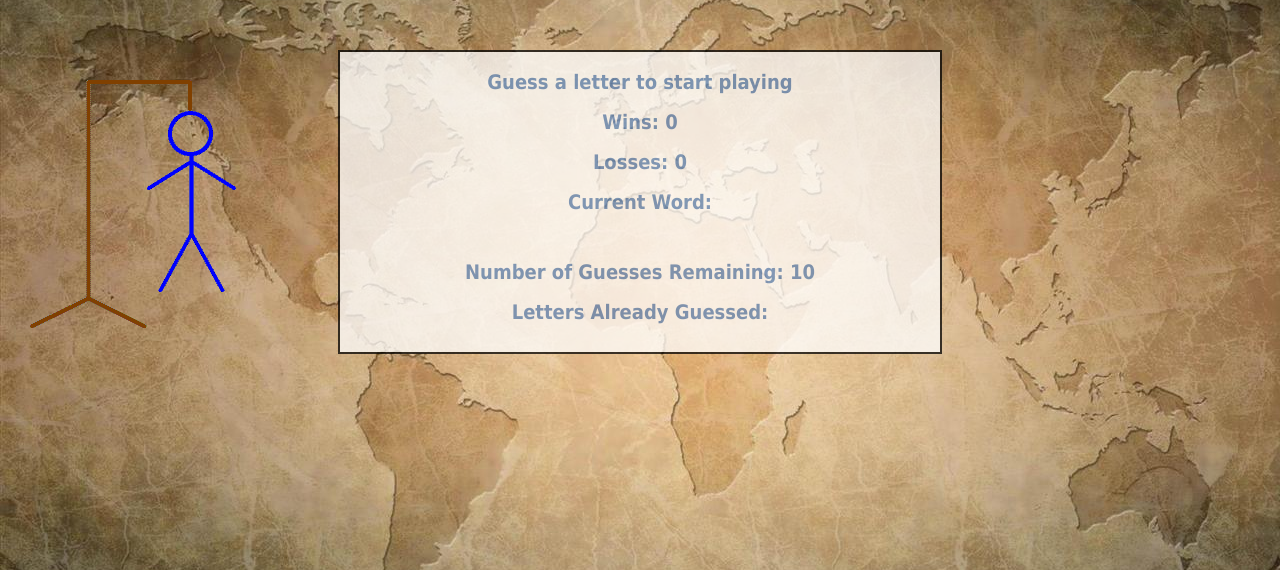
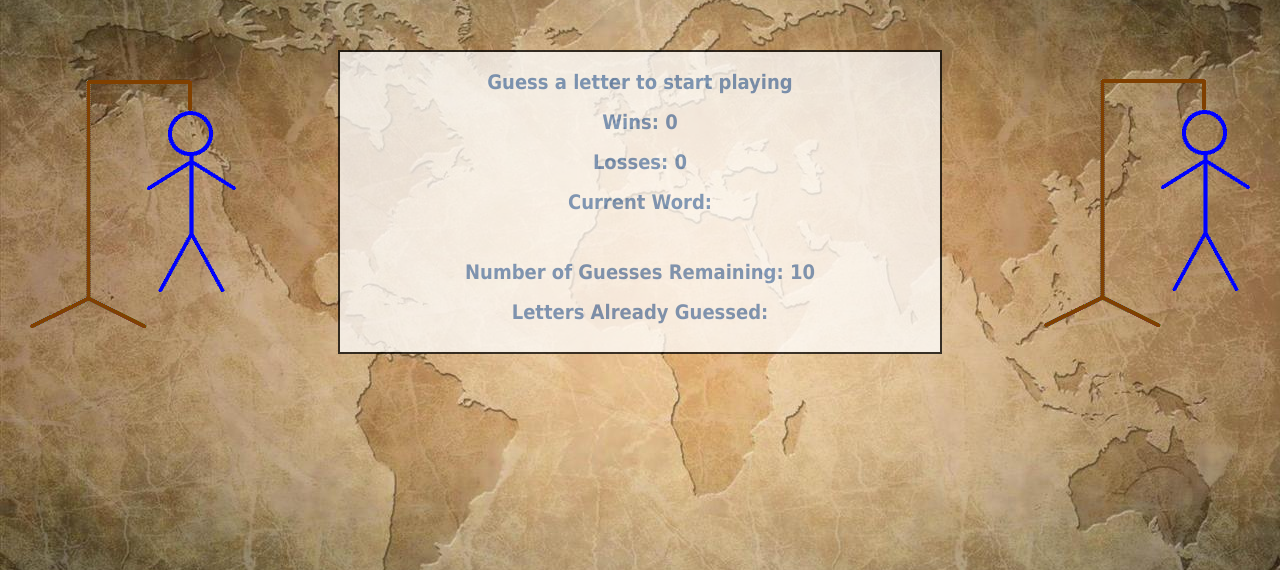
Before and after one commit to rparker24/hangman, a PHP site: page / in a window 1280 px wide. Shown: the part 107-677 px from the top of the page. Run offline with PHP 8.4, Linux system fonts and the light colour scheme.

Commit message:
added image to right side

```diff
--- a/assets/css/style.css
+++ b/assets/css/style.css
@@ -1,9 +1,5 @@
 html {
 	margin: 0 auto;
-}
-
-* {
-
 }
 
 body {
@@ -57,10 +53,11 @@ p {
 	margin: 30px 0px 0px 30px;
 }
 
-/*#gameImageRight {
-	margin-top: 30px;
+#gameImageRight {
+	float: right;
+	margin: -275px 30px 0px 0px;
 }
-*/
+
 #game {
 	background-color: #fff;
 	opacity: 0.75;
@@ -78,6 +75,7 @@ footer {
 	min-height: 35px;
 	border-top: 3px solid #425e82;
 }
+
 footer p {
 	font-size: 14px;
 	font-weight: normal;
--- a/index.html
+++ b/index.html
@@ -23,10 +23,10 @@
 			<p>Number of Guesses Remaining: <span id="numGuesses">10</span></p>
 			<p>Letters Already Guessed: <span id="letterGuesses"></span></p>
 		</div>
-<!-- 	<div id="gameImageRight">
+		<div id="gameImageRight">
 			<img src="assets/images/hm7.gif">
 		</div>
- -->	</div>
+	</div>
 	<footer>
 		<p>&copy; Copyright 2016 Robert M. Parker</p>
 	</footer>
@@ -40,10 +40,10 @@
 		var userGuesses = [];
 		var word = countriesList[Math.floor(Math.random() * countriesList.length)];
 		var wordLetters = word.split('');
+		var wordOnPage = "";
 
 	    document.onkeyup = function(event) {
         	var userGuess = String.fromCharCode(event.keyCode).toLowerCase();
-			var wordOnPage = "";
 			if (wordLetters.indexOf(userGuess) > -1) {
 				for(var i = 0; i < wordLetters.length; i++) {
 					if (wordLetters[i] == userGuess) {
@@ -66,6 +66,10 @@
 				guessesLeft = 10;
 				userGuesses = [];
 			}
+// add reset function? - way to play again
+// if statement for win/loss?
+// display what the word was if game is a loss, pick new word, adjust numbers (wins, losses, guessesLeft, userGuesses)
+// try using separate arrays for different difficulty setting (more, harder words as difficulty progresses)
 
 			document.querySelector('#currentWord').innerHTML = wordOnPage;
 			document.querySelector('#numGuesses').innerHTML = guessesLeft;
```
